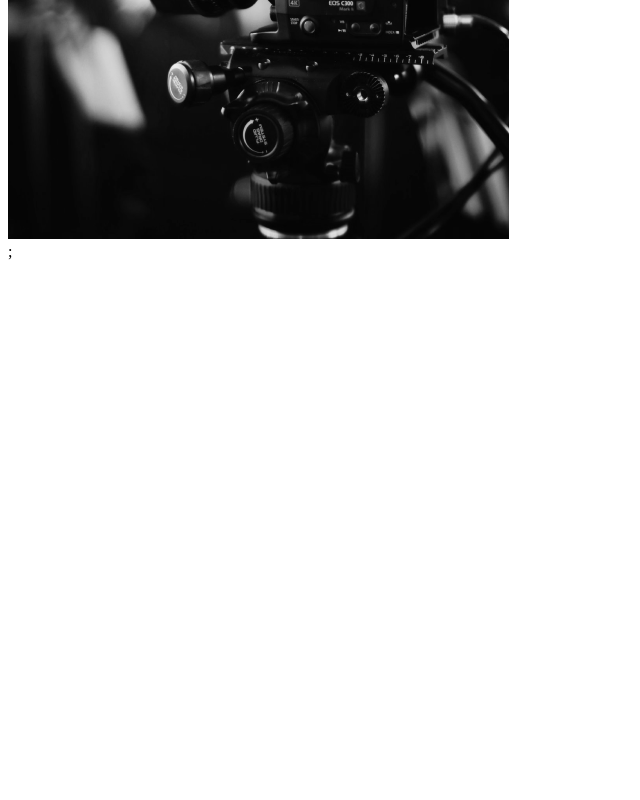
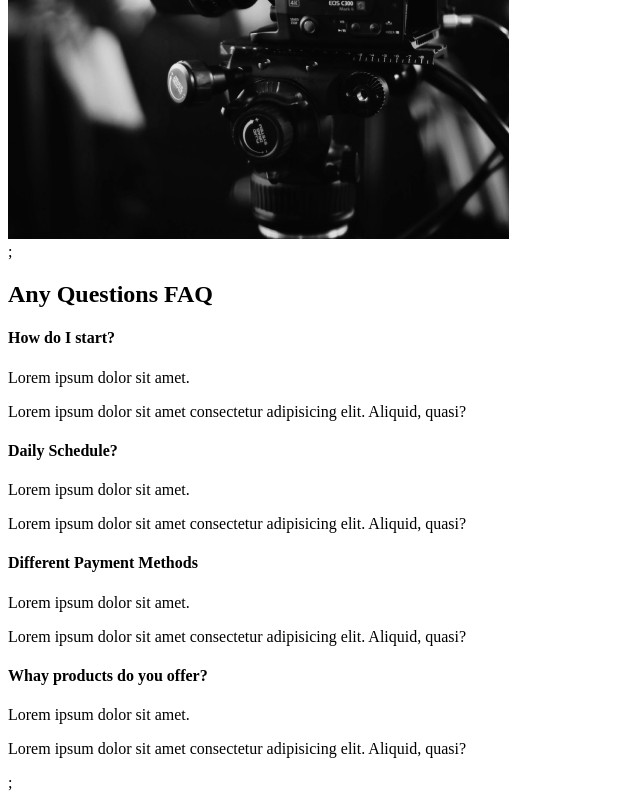
Before and after one commit to evoloshchenko/capture, a React (Create React App) app: page / in a window 1280 px wide. Shown: the part 2161-2961 px from the top of the page, without its empty margins (0-640 px from the left). Before the commit the page ends 2430 px from the top, so only its background shows below. Built offline with nearby package versions, Linux system fonts and the light colour scheme.

Commit message:
Added FaqSection

```diff
--- /dev/null
+++ b/src/component/FaqSection.js
@@ -0,0 +1,51 @@
+const FaqSection = () => {
+  return (
+    <div className="faq">
+      <h2>
+        Any Questions <span>FAQ</span>
+      </h2>
+      <div className="question">
+        <h4>How do I start?</h4>
+        <div className="answer">
+          <p>Lorem ipsum dolor sit amet.</p>
+          <p>
+            Lorem ipsum dolor sit amet consectetur adipisicing elit. Aliquid,
+            quasi?
+          </p>
+        </div>
+      </div>
+      <div className="question">
+        <h4>Daily Schedule?</h4>
+        <div className="answer">
+          <p>Lorem ipsum dolor sit amet.</p>
+          <p>
+            Lorem ipsum dolor sit amet consectetur adipisicing elit. Aliquid,
+            quasi?
+          </p>
+        </div>
+      </div>
+      <div className="question">
+        <h4>Different Payment Methods</h4>
+        <div className="answer">
+          <p>Lorem ipsum dolor sit amet.</p>
+          <p>
+            Lorem ipsum dolor sit amet consectetur adipisicing elit. Aliquid,
+            quasi?
+          </p>
+        </div>
+      </div>
+      <div className="question">
+        <h4>Whay products do you offer?</h4>
+        <div className="answer">
+          <p>Lorem ipsum dolor sit amet.</p>
+          <p>
+            Lorem ipsum dolor sit amet consectetur adipisicing elit. Aliquid,
+            quasi?
+          </p>
+        </div>
+      </div>
+    </div>
+  );
+};
+
+export default FaqSection;
--- a/src/pages/AboutUs.js
+++ b/src/pages/AboutUs.js
@@ -1,12 +1,14 @@
 //Import Components
 import AboutSection from "../component/AboutSection";
 import ServicesSection from "../component/ServicesSection";
+import FaqSection from "../component/FaqSection";
 
 const AboutUs = () => {
   return (
     <>
       <AboutSection />;
       <ServicesSection />;
+      <FaqSection />;
     </>
   );
 };
```
